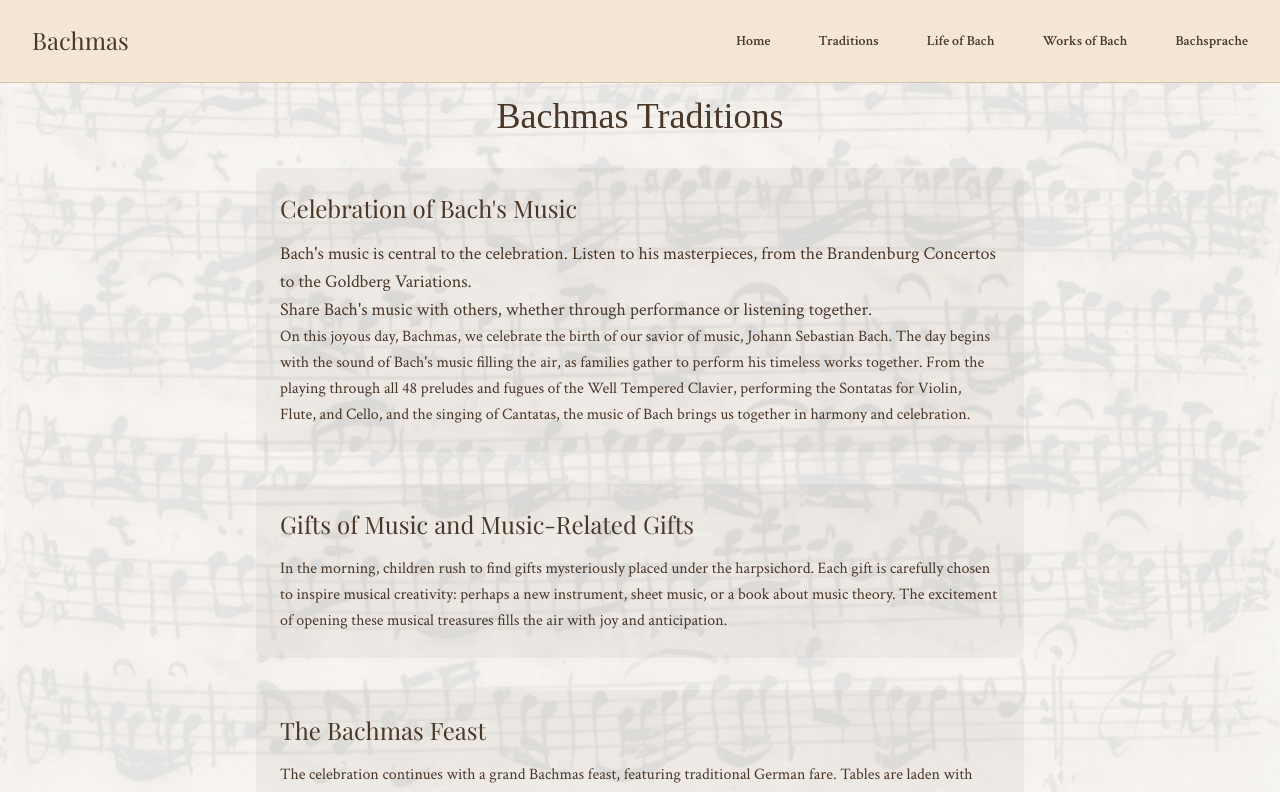
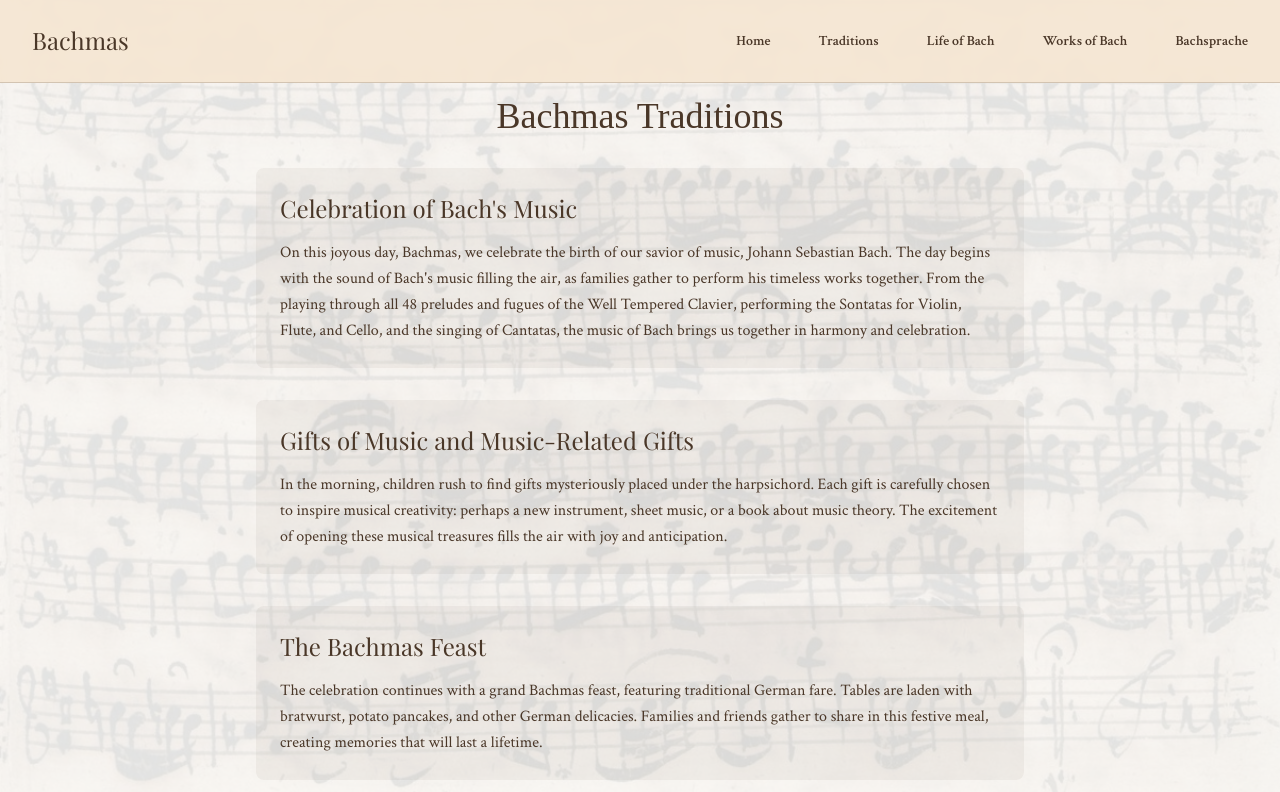
Before and after one commit to jguarascio/bachmas, a Next.js app: page /traditions in a window 1280 px wide. Shown: the top 792 px of the page. Built offline with nearby package versions, Linux system fonts and the light colour scheme; a web font is replaced by a local one.

Commit message:
Fix text

```diff
--- a/src/app/traditions/page.tsx
+++ b/src/app/traditions/page.tsx
@@ -15,12 +15,6 @@ export default function Traditions() {
               <h2 className="text-2xl font-display text-bach-brown mb-4">
                 Celebration of Bach&apos;s Music
               </h2>
-              <p className="text-lg text-bach-brown">
-                Bach&apos;s music is central to the celebration. Listen to his masterpieces, from the Brandenburg Concertos to the Goldberg Variations.
-              </p>
-              <p className="text-lg text-bach-brown">
-                Share Bach&apos;s music with others, whether through performance or listening together.
-              </p>
               <p className="text-bach-brown leading-relaxed">
                 On this joyous day, Bachmas, we celebrate the birth of our savior of music, Johann Sebastian Bach.
                 The day begins with the sound of Bach&apos;s music filling the air, as families gather to perform his
```
